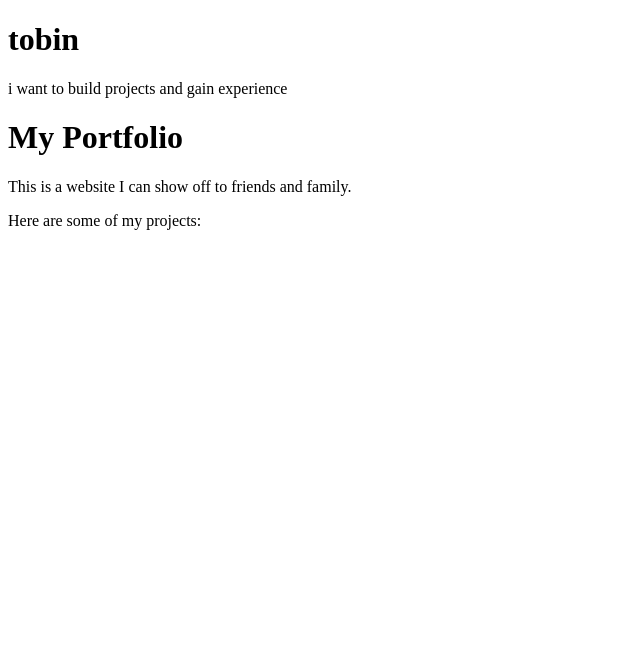
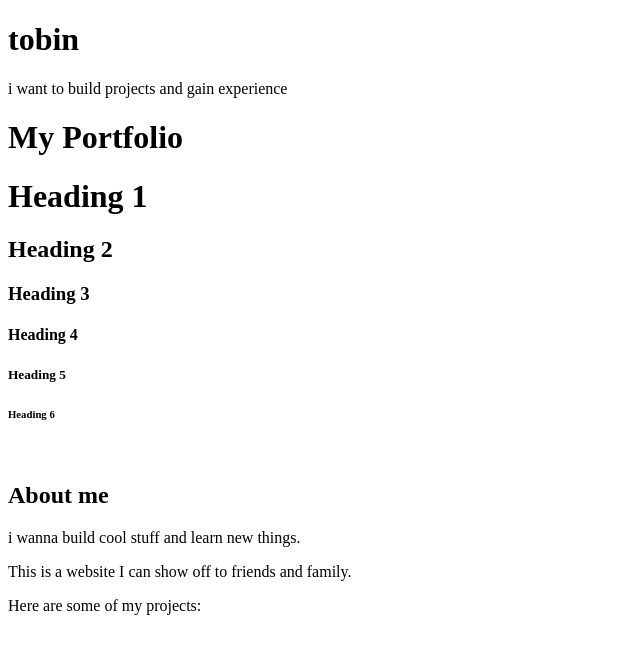
Before and after one commit to t0b1n16/My-portfolio, a plain HTML site: page index.html in a window 1280 px wide. Shown: the whole page, without its empty margins (0-640 px from the left). Drawn offline with Linux system fonts and the light colour scheme.

Commit message:
add an about me section

```diff
--- a/index.html
+++ b/index.html
@@ -7,6 +7,15 @@
         <h1>tobin</h1>
 <p>i want to build projects and gain experience</p>
 		<h1>My Portfolio</h1>
+        <h1>Heading 1</h1>
+<h2>Heading 2</h2>
+<h3>Heading 3</h3>
+<h4>Heading 4</h4>
+<h5>Heading 5</h5>
+<h6>Heading 6</h6>
+<br>
+<h2>About me</h2>
+<p>i wanna build cool stuff and learn new things.</p>
 		<p>This is a website I can show off to friends and family.</p>
 <p>Here are some of my projects:</p>
     </body>
```
